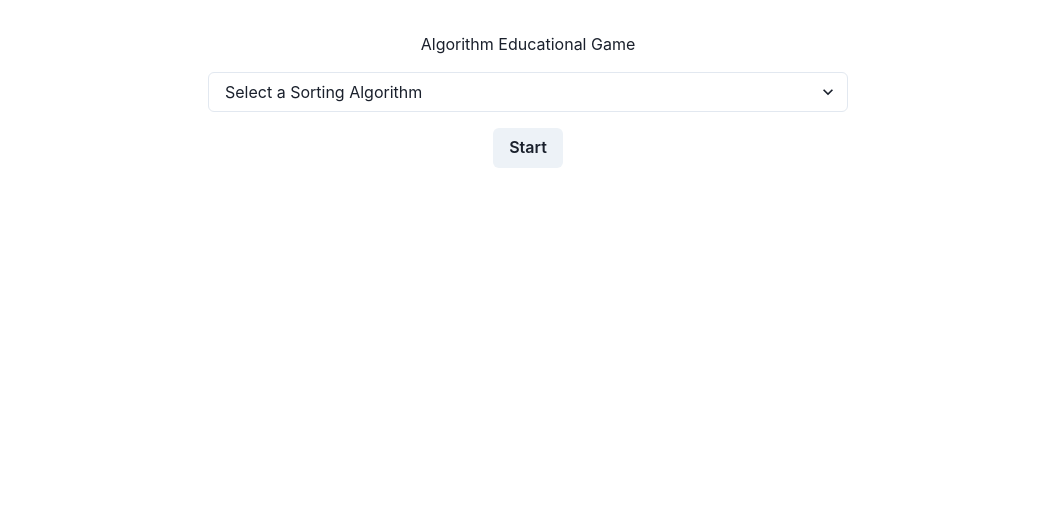
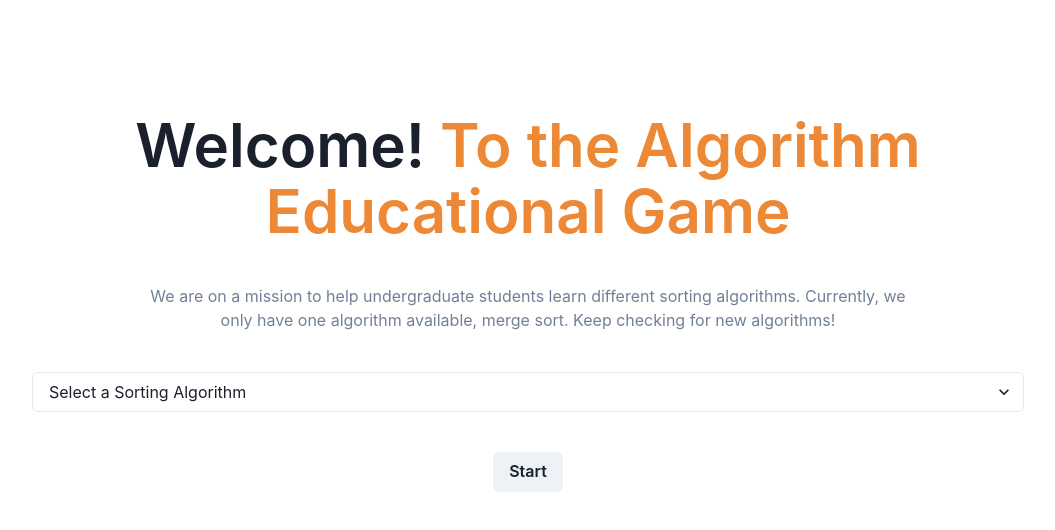
Before and after one commit to ShaimaaAliECE/se3350_project-group-7, a React (Create React App) app in the folder client/: page / in a window 1280 px wide. Shown: the top 530 px of the page, without its empty margins (112-1167 px from the left). Built offline with nearby package versions, Linux system fonts and the light colour scheme.

Commit message:
Editing the homepage
added headers and text to make the homepage more visually appealing

```diff
--- a/client/src/pages/Home.tsx
+++ b/client/src/pages/Home.tsx
@@ -1,6 +1,14 @@
 import React, { useState } from "react";
-import { Button, Select, VStack, Center, Text } from "@chakra-ui/react";
 import { useNavigate } from "react-router-dom";
+import {
+  Button,
+  Select,
+  Text,
+  Flex,
+  Container,
+  Heading,
+  Stack,
+} from '@chakra-ui/react';
 
 const OPTIONS = [{ value: "game", name: "Merge Sort" }];
 
@@ -16,9 +24,25 @@ const Home: React.FC<HomeProps> = ({}) => {
   }
 
   return (
-    <Center mt={8}>
-      <VStack justify="center" align="center" w="50%" spacing={4}>
-        <Text as="h1">Algorithm Educational Game</Text>
+    <Container maxW={'5xl'}>
+    <Stack
+      textAlign={'center'}
+      align={'center'}
+      spacing={{ base: 8, md: 10 }}
+      py={{ base: 20, md: 28 }}>
+      <Heading
+        fontWeight={600}
+        fontSize={{ base: '3xl', sm: '4xl', md: '6xl' }}
+        lineHeight={'110%'}>
+       Welcome!{' '}
+        <Text as={'span'} color={'orange.400'}>
+          To the Algorithm Educational Game
+        </Text>
+      </Heading>
+      <Text color={'gray.500'} maxW={'3xl'}>
+        We are on a mission to help undergraduate students learn different sorting algorithms. Currently, we only have one algorithm available, merge sort.
+        Keep checking for new algorithms!
+      </Text>
         <Select
           onChange={(e) => setSelection(parseInt(e.target.value))}
           placeholder="Select a Sorting Algorithm"
@@ -30,8 +54,10 @@ const Home: React.FC<HomeProps> = ({}) => {
           ))}
         </Select>
         <Button onClick={start}>Start</Button>
-      </VStack>
-    </Center>
+      <Flex w={'full'}>
+      </Flex>
+    </Stack>
+  </Container>
   );
 };
 
```
Also changed, not shown: 1 other file (tests, documents, lock files or other folders).
